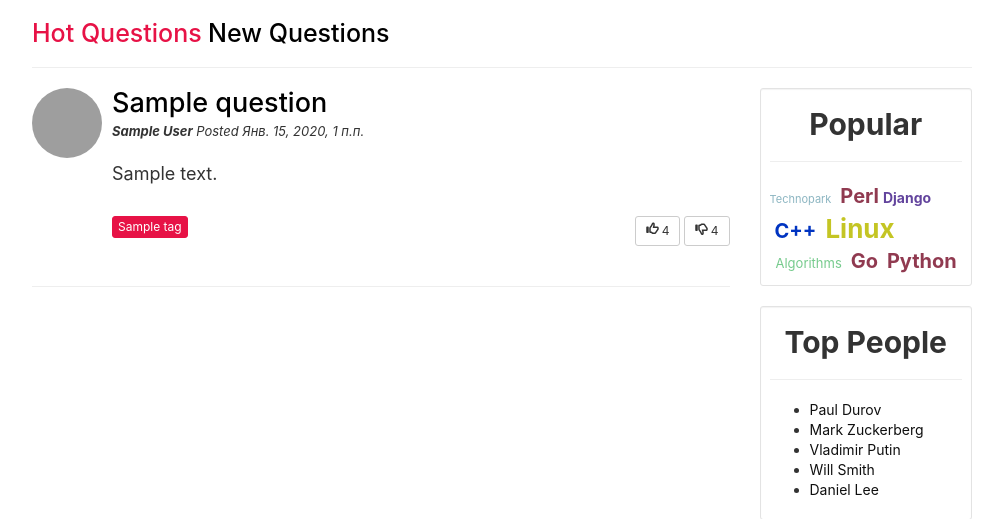
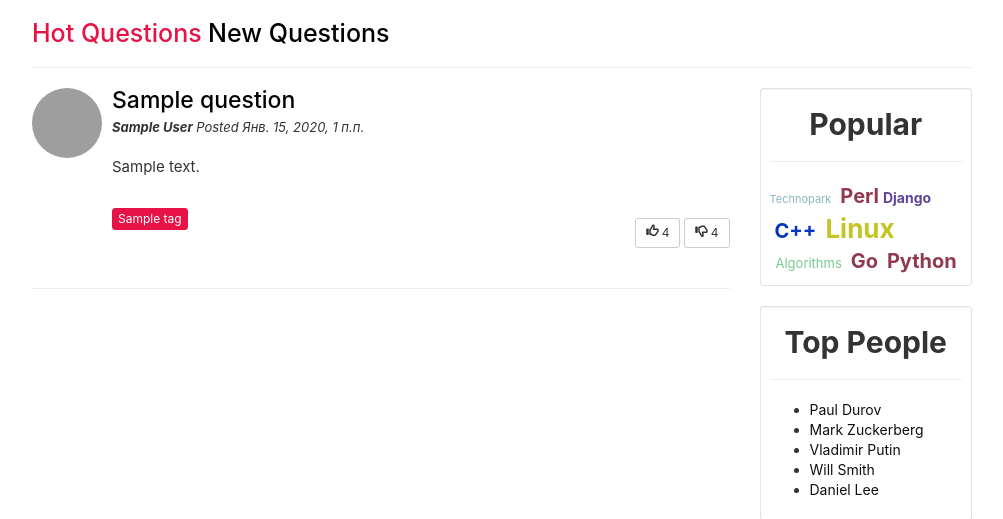
Before and after one commit to Unanoc/tpark_web, a Django app: page /hot/ in a window 1280 px wide. Shown: the part 51-570 px from the top of the page, without its empty margins (138-1141 px from the left). Run offline with Django 3.2, Linux system fonts and the light colour scheme; tables that the repository leaves empty hold one stand-in row (Sample ...); some libraries are stand-ins or nearby versions; grey boxes are pictures that could not be loaded.

Commit message:
little changed

```diff
--- a/question_ask_project/ask_me/static/css/questions.css
+++ b/question_ask_project/ask_me/static/css/questions.css
@@ -52,7 +52,7 @@
 }
 .media-heading {
     color: black;
-    font-size: 27px;
+    font-size: 23px;
 }
 .bor {
     border: 1px solid #f2f2f2;
@@ -60,5 +60,9 @@
     border-radius: 7px;
 }
 .content {
-    font-size: 18px;
+    font-size: 15px;
 }
+.likes {
+    margin-top: 10px;
+    float: right;
+}
--- a/question_ask_project/ask_me/templates/feed.html
+++ b/question_ask_project/ask_me/templates/feed.html
@@ -52,16 +52,14 @@
                     </small>
                     <br><br>
 
-                    <p class="content">{{ question.text }}</p>
+                    <p class="content">{{ question.text | truncatechars:300 }}</p>
                     <br>
 
                     {% for tag in question.tags.all %}
-                        <span>
-                            <button type="button" class="btn btn-danger btn-xs"><a href="{% url 'tag' tag.name %}">{{ tag.name }}</a></button>
-                        </span>
+                        <button type="button" class="btn btn-danger btn-xs"><a href="{% url 'tag' tag.name %}">{{ tag.name }}</a></button>
                     {% endfor %}
 
-                    <span style="float: right">
+                    <div class="likes">
                         <button type="button" class="btn btn-default btn-sm">
                             <span class="glyphicon glyphicon-thumbs-up"></span> {{ question.rating }}
                         </button>
@@ -69,7 +67,7 @@
                         <button type="button" class=" btn btn-default btn-sm">
                             <span class="glyphicon glyphicon-thumbs-down"></span> {{ question.rating }}
                         </button>
-                    </span>
+                    </div>
               </div>
 
             </div>
--- a/question_ask_project/ask_me/urls.py
+++ b/question_ask_project/ask_me/urls.py
@@ -8,10 +8,11 @@ urlpatterns = [
     url(r'^feed/$', feed, name='feed'),
     url(r'^hot/$', hot, name='hot'),
     url(r'^tag/(?P<tag>.*)/$', tag, name='tag'),
+    url(r'^question/(?P<question_id>[0-9]+)/$', question, name='question'),
 
-    url(r'^question/(?P<question_id>[0-9]+)/$', question, name='question'),
     url(r'^ask/$', new_ask, name='new_ask'),
     url(r'^settings/$', settings, name='settings'),
+
     url(r'^login/$', login, name='login'),
     url(r'^logout/$', logout, name='logout'),
     url(r'^registration/$', registration, name='registration')
```
Also changed, not shown: question_ask_project/ask_me/templates/question.html (+3 -5 lines).
